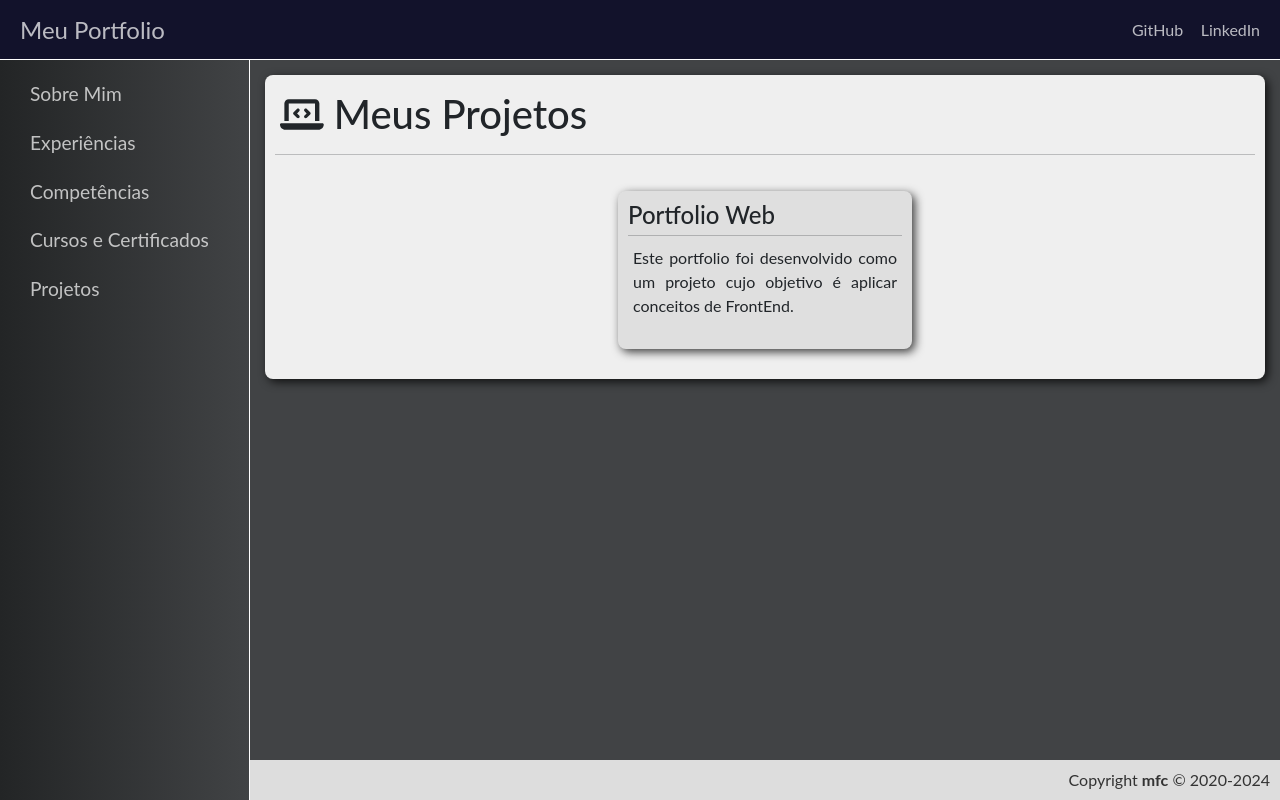
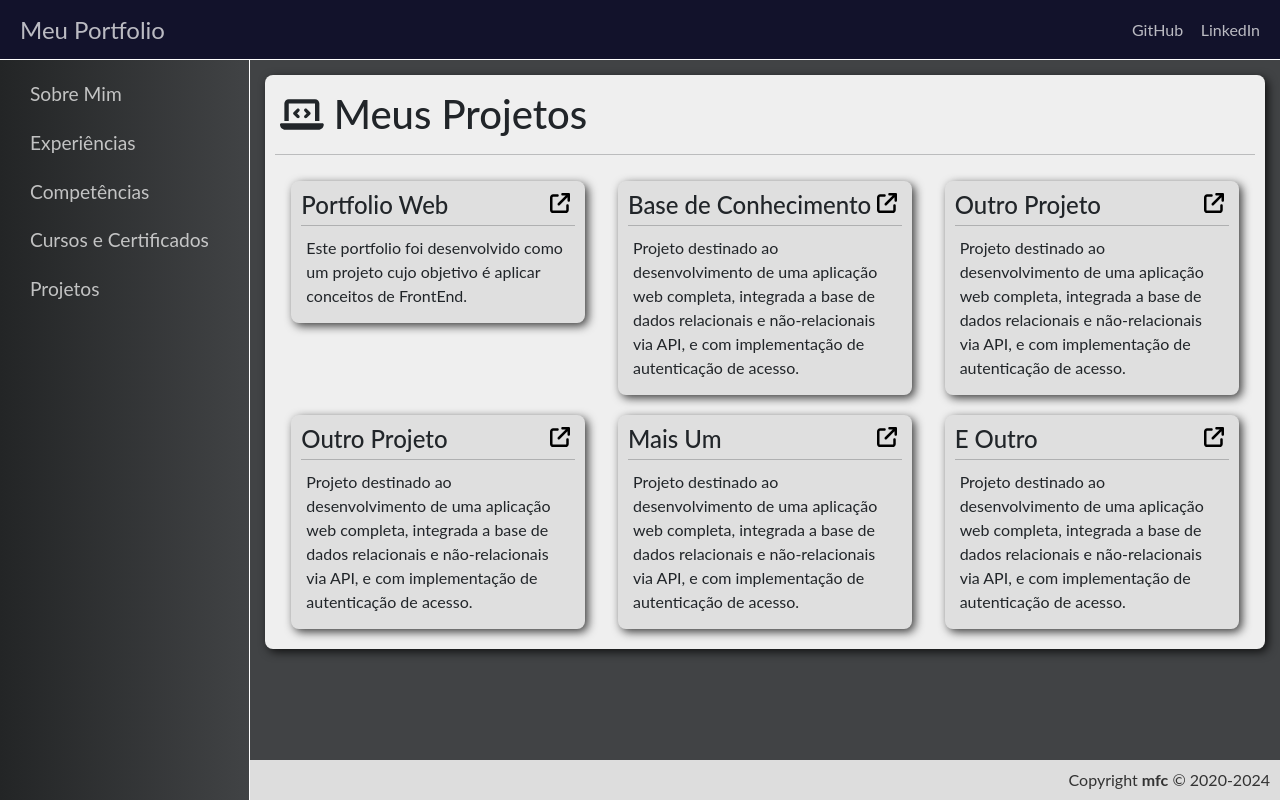
Before and after one commit to MateusCavalc/portfolio, a Vue app: page /projects in a window 1280 px wide. Built offline with nearby package versions, Linux system fonts and the light colour scheme.

Commit message:
Add Project Card to Project Page

```diff
--- a/src/components/pages/Projetos.vue
+++ b/src/components/pages/Projetos.vue
@@ -10,11 +10,84 @@
         <div class="project-card">
           <header class="card-title">
             <h4>Portfolio Web</h4>
+            <a href="https://github.com/MateusCavalc/portfolio"
+              ><font-awesome-icon icon="arrow-up-right-from-square"
+            /></a>
           </header>
           <hr />
           <p>
             Este portfolio foi desenvolvido como um projeto cujo objetivo é
             aplicar conceitos de FrontEnd.
+          </p>
+        </div>
+        <div class="project-card">
+          <header class="card-title">
+            <h4>Base de Conhecimento</h4>
+            <a href=""
+              ><font-awesome-icon icon="arrow-up-right-from-square"
+            /></a>
+          </header>
+          <hr />
+          <p>
+            Projeto destinado ao desenvolvimento de uma aplicação web completa,
+            integrada a base de dados relacionais e não-relacionais via API, e
+            com implementação de autenticação de acesso.
+          </p>
+        </div>
+        <div class="project-card">
+          <header class="card-title">
+            <h4>Outro Projeto</h4>
+            <a href=""
+              ><font-awesome-icon icon="arrow-up-right-from-square"
+            /></a>
+          </header>
+          <hr />
+          <p>
+            Projeto destinado ao desenvolvimento de uma aplicação web completa,
+            integrada a base de dados relacionais e não-relacionais via API, e
+            com implementação de autenticação de acesso.
+          </p>
+        </div>
+        <div class="project-card">
+          <header class="card-title">
+            <h4>Outro Projeto</h4>
+            <a href=""
+              ><font-awesome-icon icon="arrow-up-right-from-square"
+            /></a>
+          </header>
+          <hr />
+          <p>
+            Projeto destinado ao desenvolvimento de uma aplicação web completa,
+            integrada a base de dados relacionais e não-relacionais via API, e
+            com implementação de autenticação de acesso.
+          </p>
+        </div>
+        <div class="project-card">
+          <header class="card-title">
+            <h4>Mais Um</h4>
+            <a href=""
+              ><font-awesome-icon icon="arrow-up-right-from-square"
+            /></a>
+          </header>
+          <hr />
+          <p>
+            Projeto destinado ao desenvolvimento de uma aplicação web completa,
+            integrada a base de dados relacionais e não-relacionais via API, e
+            com implementação de autenticação de acesso.
+          </p>
+        </div>
+        <div class="project-card">
+          <header class="card-title">
+            <h4>E Outro</h4>
+            <a href=""
+              ><font-awesome-icon icon="arrow-up-right-from-square"
+            /></a>
+          </header>
+          <hr />
+          <p>
+            Projeto destinado ao desenvolvimento de uma aplicação web completa,
+            integrada a base de dados relacionais e não-relacionais via API, e
+            com implementação de autenticação de acesso.
           </p>
         </div>
       </section>
@@ -51,16 +124,34 @@ article {
 .projects section {
   display: flex;
   justify-content: space-around;
+  flex-wrap: wrap;
 }
 
 .projects .project-card {
-  width: 30%;
+  max-width: 30%;
+  height: fit-content;
   background-color: #0001;
   padding: 10px;
-  margin: 20px;
+  margin: 10px 5px;
 
   border-radius: 8px;
   box-shadow: rgba(0, 0, 0, 0.75) 3px 3px 10px 0px;
+}
+
+.projects .project-card .card-title {
+  display: flex;
+  justify-content: space-between;
+  align-items: center;
+}
+
+.projects .project-card .card-title a {
+  margin-right: 5px;
+  text-decoration: none;
+  color: #000;
+}
+
+.projects .project-card svg {
+  height: 20px;
 }
 
 .projects .project-card hr {
@@ -68,7 +159,7 @@ article {
 }
 
 .projects .project-card p {
+  margin: 0;
   padding: 5px;
-  text-align: justify;
 }
 </style>
```
